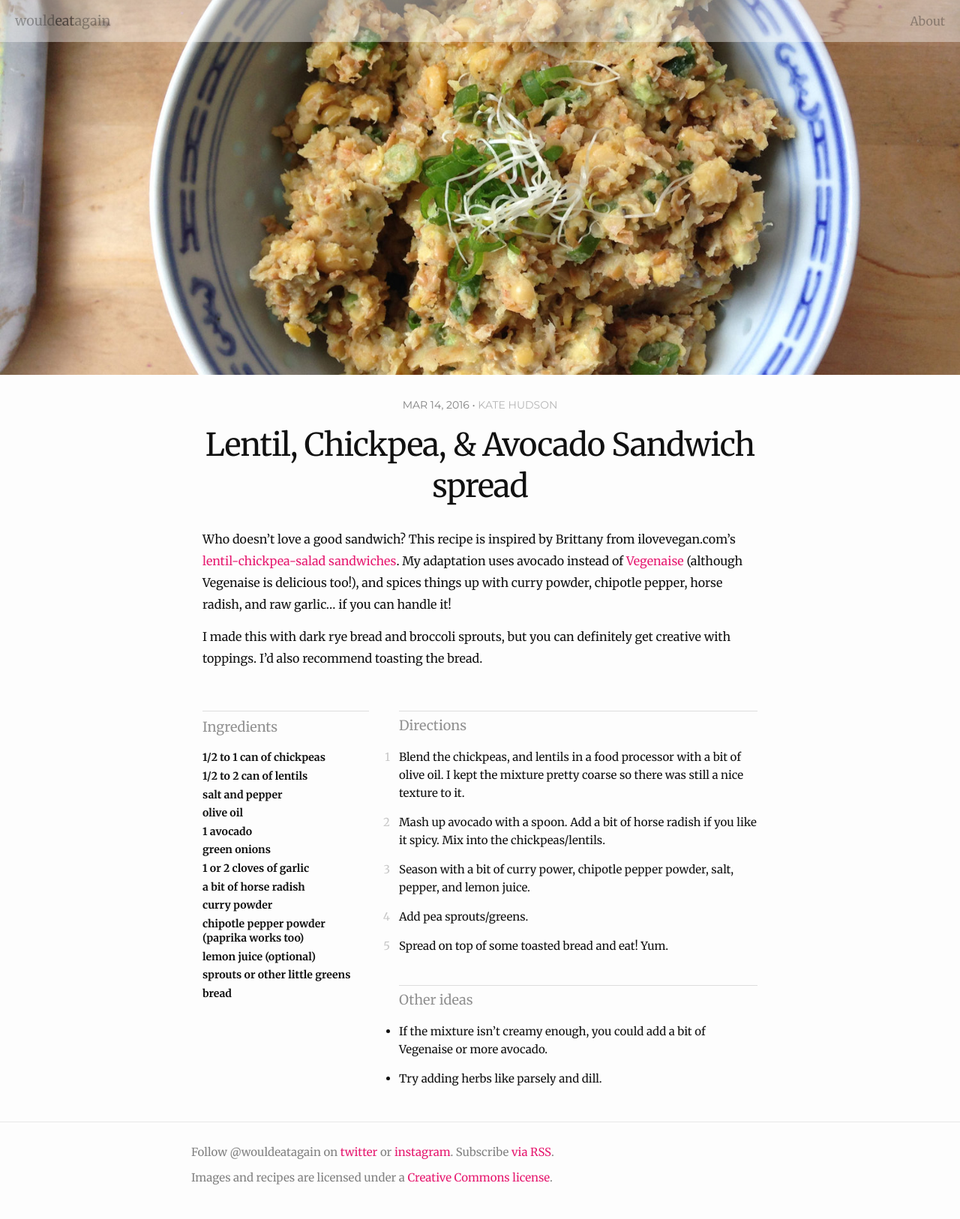
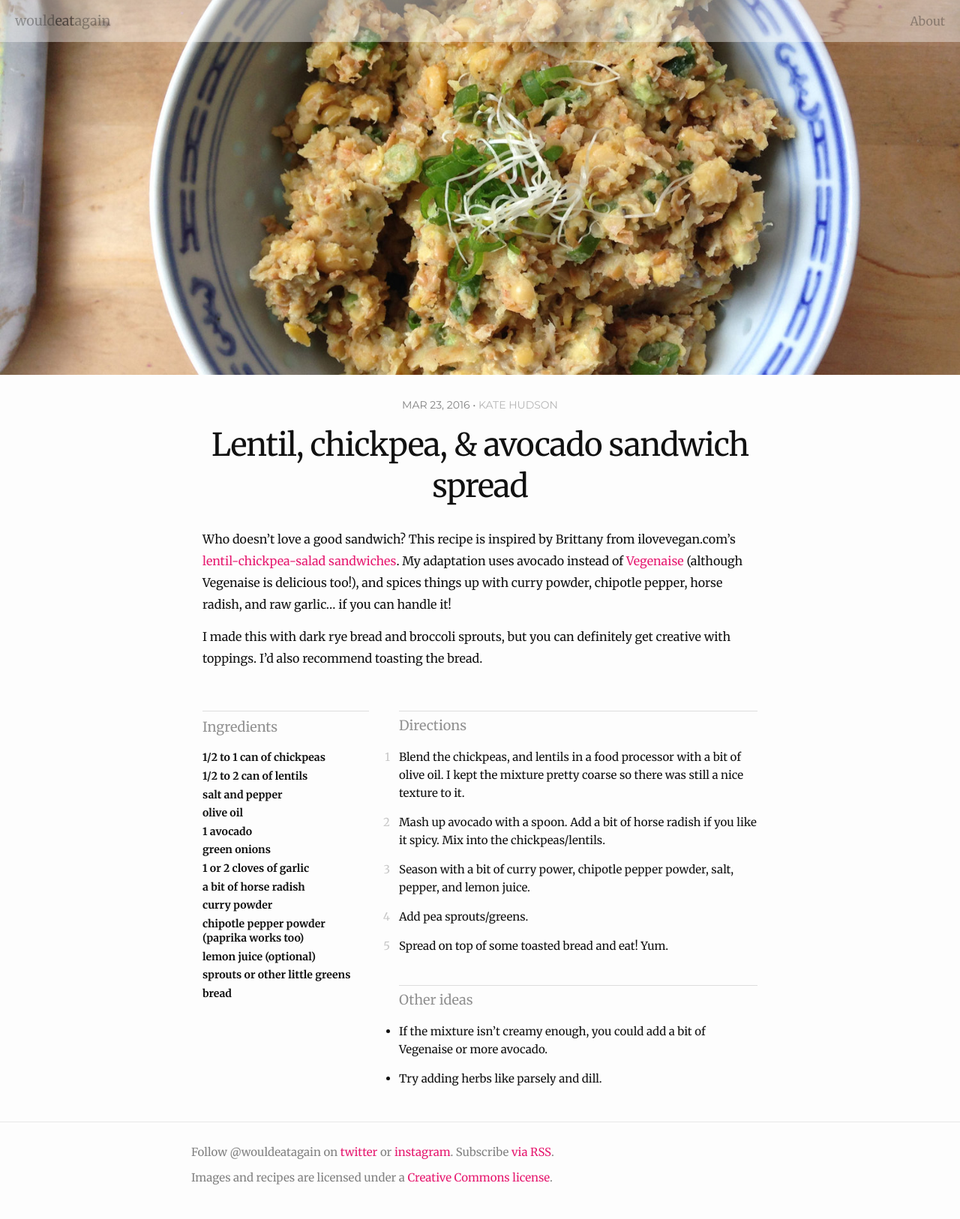
Before and after one commit to k88hudson/wouldeatagain, a Jekyll site: the page built from _posts/2016-03-23-lentil-chickpea-avocado-sandwich-spread.markdown, in a window 1280 px wide. Shown: the whole page at 75% size. Built offline with Jekyll 4.4.1, drawn with Linux system fonts in a browser that asks for light colours; some web fonts are replaced.

Commit message:
update dates, change font stack

```diff
--- a/_posts/2016-03-07-rosedale-melt.markdown
+++ b/_posts/2016-03-07-rosedale-melt.markdown
@@ -2,7 +2,7 @@
 layout: post
 title:  Better than eggs benedict—the Rosedale melt
 author: Kate Hudson
-date:   2016-03-06 16:03:37 -0500
+date:   2016-03-07 16:03:37 -0500
 categories:
   - cheese
   - vegetarian
--- a/_posts/2016-03-08-lentil-bolognese.markdown
+++ b/_posts/2016-03-10-lentil-bolognese.markdown
@@ -1,8 +1,8 @@
 ---
 layout: post
-title:  Lentil & Black Bean Bolognese
+title:  Lentil & black bean bolognese
 author: Kate Hudson
-date:   2016-03-07 16:03:37 -0500
+date:   2016-03-10 16:03:37 -0500
 categories: vegan
 image: lentil-bean-bolognese.jpg
 image_square: lentil-bean-bolognese-square.jpg
--- a/_posts/2016-03-10-avocado-arugula-toasts.markdown
+++ b/_posts/2016-03-20-avocado-arugula-toasts.markdown
@@ -2,7 +2,7 @@
 layout: post
 title:  Avocado & arugula toasts
 author: Kate Hudson
-date:   2016-03-14 10:03:37 -0500
+date:   2016-03-20 10:03:37 -0500
 categories:
   - avocado
   - vegan
--- a/_posts/2016-03-14-lentil-chickpea-avocado-sandwich-spread.markdown
+++ b/_posts/2016-03-23-lentil-chickpea-avocado-sandwich-spread.markdown
@@ -1,8 +1,8 @@
 ---
 layout: post
-title:  Lentil, Chickpea, & Avocado Sandwich spread
+title:  Lentil, chickpea, & avocado sandwich spread
 author: Kate Hudson
-date:   2016-03-14 10:03:37 -0500
+date:   2016-03-23 10:03:37 -0500
 categories: vegan, recipe adaptation
 image: lentil-spread.jpg
 time: 40 min
--- a/_sass/_layout.scss
+++ b/_sass/_layout.scss
@@ -233,7 +233,7 @@
     border-top-color: $brand-color;
   }
   .first-post-title {
-    font-family: "Playfair Display";
+    font-family: $fancy-font;
     font-size: 24px;
     font-style: italic;
     line-height: 1.4;
@@ -261,7 +261,7 @@
     line-height: 1.8;
     a {
       font-style: italic;
-      font-family: "Playfair Display";
+      font-family: $fancy-font;
     }
   }
   .read-more {
@@ -358,7 +358,7 @@
     // }
   }
   .eta {
-    font-family: "Playfair Display";
+    font-family: $fancy-font;
     font-style: italic;
   }
 }
--- a/css/main.scss
+++ b/css/main.scss
@@ -6,7 +6,8 @@
 
 
 // Our variables
-$base-font-family: "Merriweather", "Helvetica Neue", Helvetica, Arial, sans-serif;
+$base-font-family: "Merriweather", sans-serif;
+$fancy-font: "Playfair Display", "Merriweather", sans-serif;
 $sans-font: "Montserrat", sans-serif;
 $base-font-size:   16px;
 $base-font-weight: 400;
```
Also changed, not shown: other parts of _posts/2016-03-20-avocado-arugula-toasts.markdown (+2 -2 lines).
